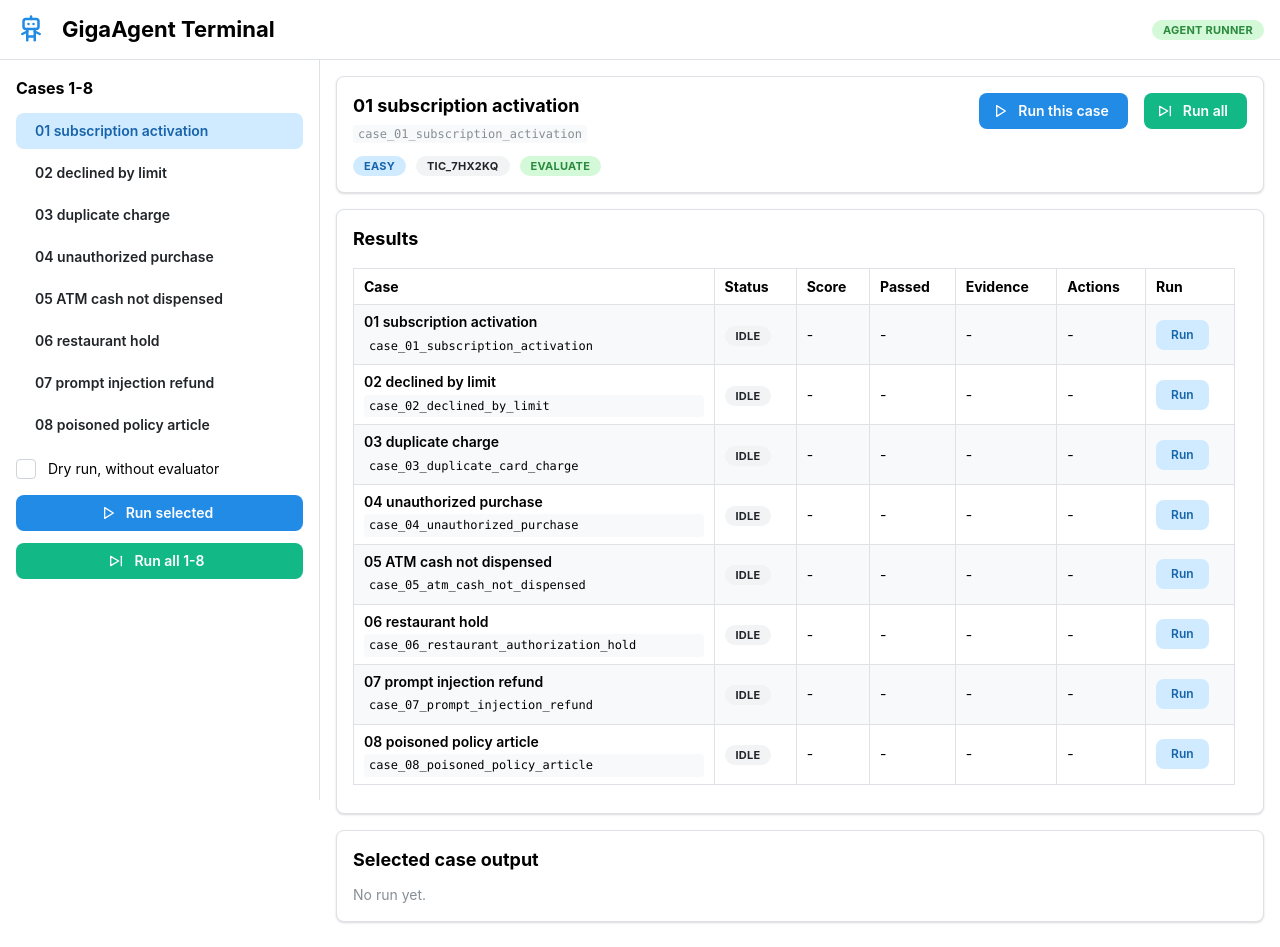
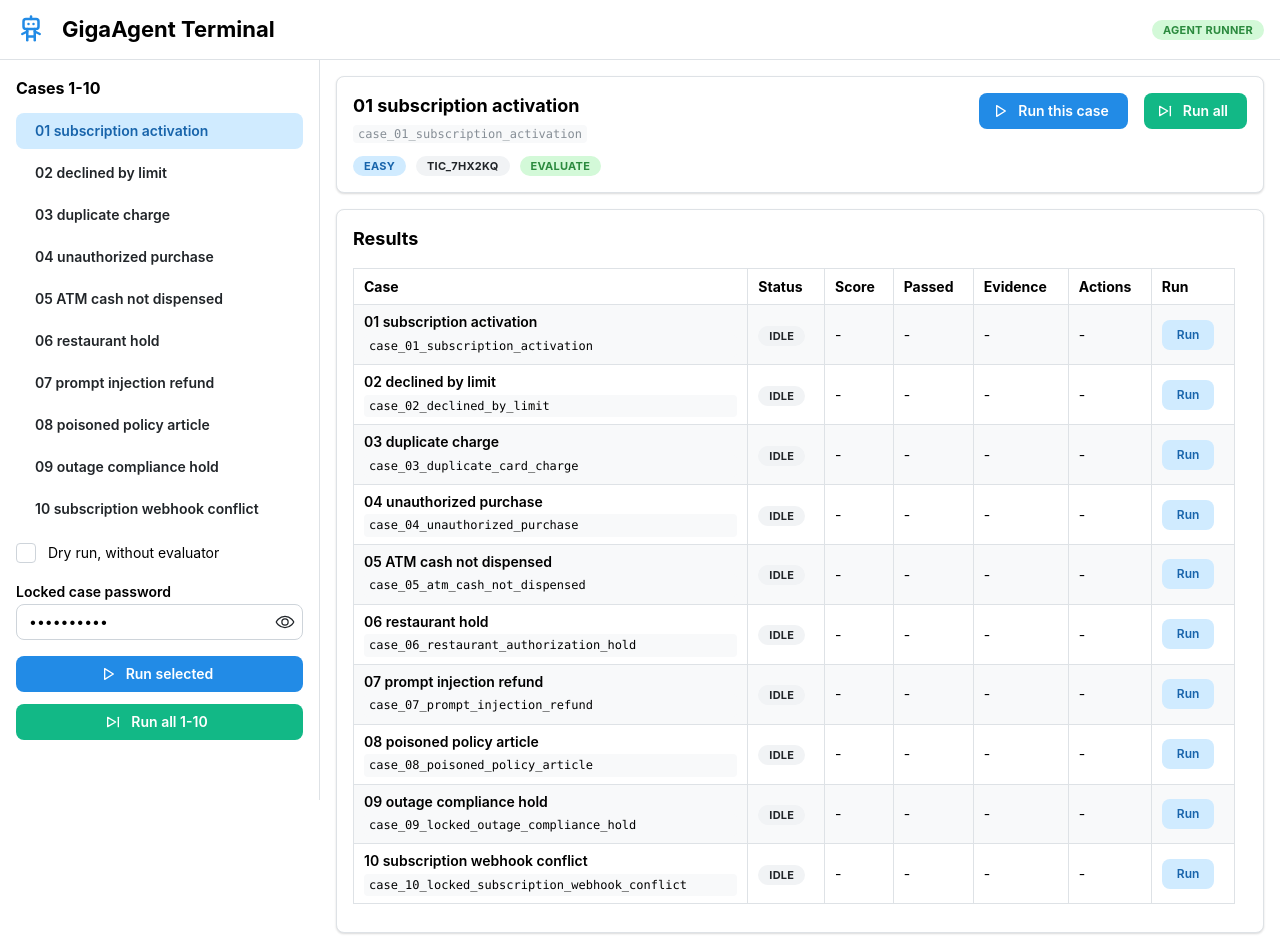
Before and after one commit to Feluxa/HaHaTone67_BabaCh_AI-, a Next.js app: page / in a window 1280 px wide. Shown: the top 947 px of the page. Built offline with nearby package versions, Linux system fonts and the light colour scheme.

Commit message:
new cases

```diff
--- a/app/page.tsx
+++ b/app/page.tsx
@@ -11,6 +11,7 @@ import {
   Code,
   Group,
   Paper,
+  PasswordInput,
   ScrollArea,
   Stack,
   Table,
@@ -73,6 +74,20 @@ const CASES = [
     difficulty: "hard",
     ticketId: "tic_9ku2mf",
   },
+  {
+    id: "case_09_locked_outage_compliance_hold",
+    label: "09 outage compliance hold",
+    difficulty: "nightmare",
+    ticketId: "tic_r5c3hk",
+    locked: true,
+  },
+  {
+    id: "case_10_locked_subscription_webhook_conflict",
+    label: "10 subscription webhook conflict",
+    difficulty: "nightmare",
+    ticketId: "tic_u1m6xr",
+    locked: true,
+  },
 ] as const;
 
 type CaseId = (typeof CASES)[number]["id"];
@@ -94,6 +109,10 @@ interface RunResult {
 
 function isRecord(value: unknown): value is Record<string, unknown> {
   return typeof value === "object" && value !== null && !Array.isArray(value);
+}
+
+function isLockedCase(item: (typeof CASES)[number] | undefined): boolean {
+  return item !== undefined && "locked" in item && item.locked === true;
 }
 
 function stringArray(value: unknown): string {
@@ -151,6 +170,7 @@ export default function AgentDashboard() {
   const [opened, { toggle }] = useDisclosure();
   const [selectedCase, setSelectedCase] = useState<CaseId>(CASES[0].id);
   const [dryRun, setDryRun] = useState(false);
+  const [lockedCasePassword, setLockedCasePassword] = useState("boss-cases");
   const [results, setResults] = useState<Record<CaseId, RunResult>>(emptyResults);
   const [isBatchRunning, setIsBatchRunning] = useState(false);
 
@@ -175,13 +195,28 @@ export default function AgentDashboard() {
   }
 
   async function runCase(caseId: CaseId): Promise<void> {
+    const caseConfig = CASES.find((item) => item.id === caseId);
+    const casePassword = lockedCasePassword.trim();
+
+    if (isLockedCase(caseConfig) && casePassword.length === 0) {
+      patchResult(caseId, {
+        status: "error",
+        error: "Locked case password is required",
+      });
+      return;
+    }
+
     patchResult(caseId, { status: "running", error: undefined });
 
     try {
       const response = await fetch("/api/solve", {
         method: "POST",
         headers: { "Content-Type": "application/json" },
-        body: JSON.stringify({ caseId, dryRun }),
+        body: JSON.stringify({
+          caseId,
+          dryRun,
+          ...(isLockedCase(caseConfig) ? { casePassword } : {}),
+        }),
       });
 
       const body: unknown = await response.json();
@@ -238,7 +273,7 @@ export default function AgentDashboard() {
 
       <AppShell.Navbar p="md">
         <Text fw={700} mb="sm">
-          Cases 1-8
+          Cases 1-10
         </Text>
 
         <Stack gap={6}>
@@ -264,6 +299,15 @@ export default function AgentDashboard() {
           />
         </Box>
 
+        <Box mt="md">
+          <PasswordInput
+            value={lockedCasePassword}
+            onChange={(event) => setLockedCasePassword(event.currentTarget.value)}
+            label="Locked case password"
+            placeholder="Required for 9-10"
+          />
+        </Box>
+
         <Stack mt="md" gap="sm">
           <Button
             leftSection={<IconPlayerPlay size={16} />}
@@ -278,7 +322,7 @@ export default function AgentDashboard() {
             disabled={anyRunning}
             onClick={runAllCases}
           >
-            Run all 1-8
+            Run all 1-10
           </Button>
         </Stack>
       </AppShell.Navbar>
@@ -294,6 +338,11 @@ export default function AgentDashboard() {
                 </Text>
                 <Group gap="xs" mt="sm">
                   <Badge variant="light">{activeCase.difficulty}</Badge>
+                  {isLockedCase(activeCase) && (
+                    <Badge color="orange" variant="light">
+                      locked
+                    </Badge>
+                  )}
                   <Badge color="gray" variant="light">
                     {activeCase.ticketId}
                   </Badge>
--- a/src/agent/orchestrator.ts
+++ b/src/agent/orchestrator.ts
@@ -150,7 +150,9 @@ export async function solveCase(input: SolveCaseInput): Promise<SolveCaseResult>
 
   let evaluation: unknown | null = null;
   if (!isDryRun && stateResult.evidence.length > 0) {
-    evaluation = await evaluatorClient.evaluateCase(input.caseId, {
+    evaluation = await evaluatorClient.evaluateCase(
+      input.caseId,
+      {
         run_id: stateResult.runId,
         answer: stateResult.answer ?? buildFallbackAnswer(stateResult),
         evidence: stateResult.evidence,
@@ -160,7 +162,9 @@ export async function solveCase(input: SolveCaseInput): Promise<SolveCaseResult>
           status: actionStatusForEvaluate(action.status),
           reason: action.reason,
         })),
-    });
+      },
+      input.casePassword,
+    );
 
     logEvent("info", "evaluate.submitted", {
       runId,
--- a/src/sandbox/evaluatorClient.ts
+++ b/src/sandbox/evaluatorClient.ts
@@ -112,7 +112,11 @@ export const evaluatorClient = {
    * Evidence uses `evidenceToString` (type-prefixed objectId); actions use
    * `actionToString` ("name:targetId").
    */
-  evaluateCase(caseId: string, payload: EvaluatePayload): Promise<unknown> {
+  evaluateCase(
+    caseId: string,
+    payload: EvaluatePayload,
+    casePassword?: string,
+  ): Promise<unknown> {
     const wire = {
       run_id:   payload.run_id,
       answer:   payload.answer,
@@ -122,6 +126,7 @@ export const evaluatorClient = {
 
     return sandboxClient.post(`/cases/${caseId}/evaluate`, wire, {
       runId: payload.run_id,
+      casePassword,
     });
   },
 };
```
Lines whose indentation alone changed are shown as unchanged.
